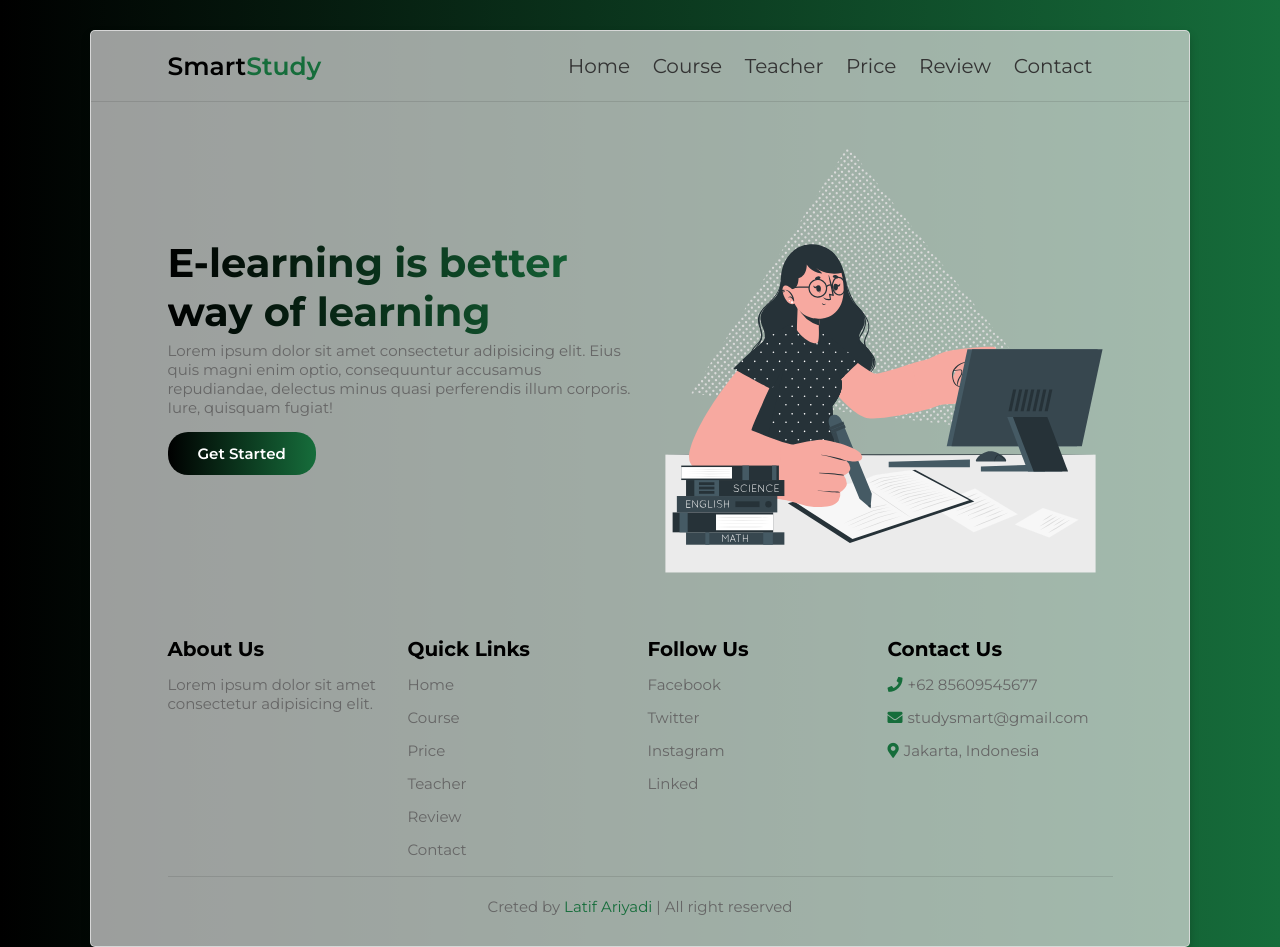
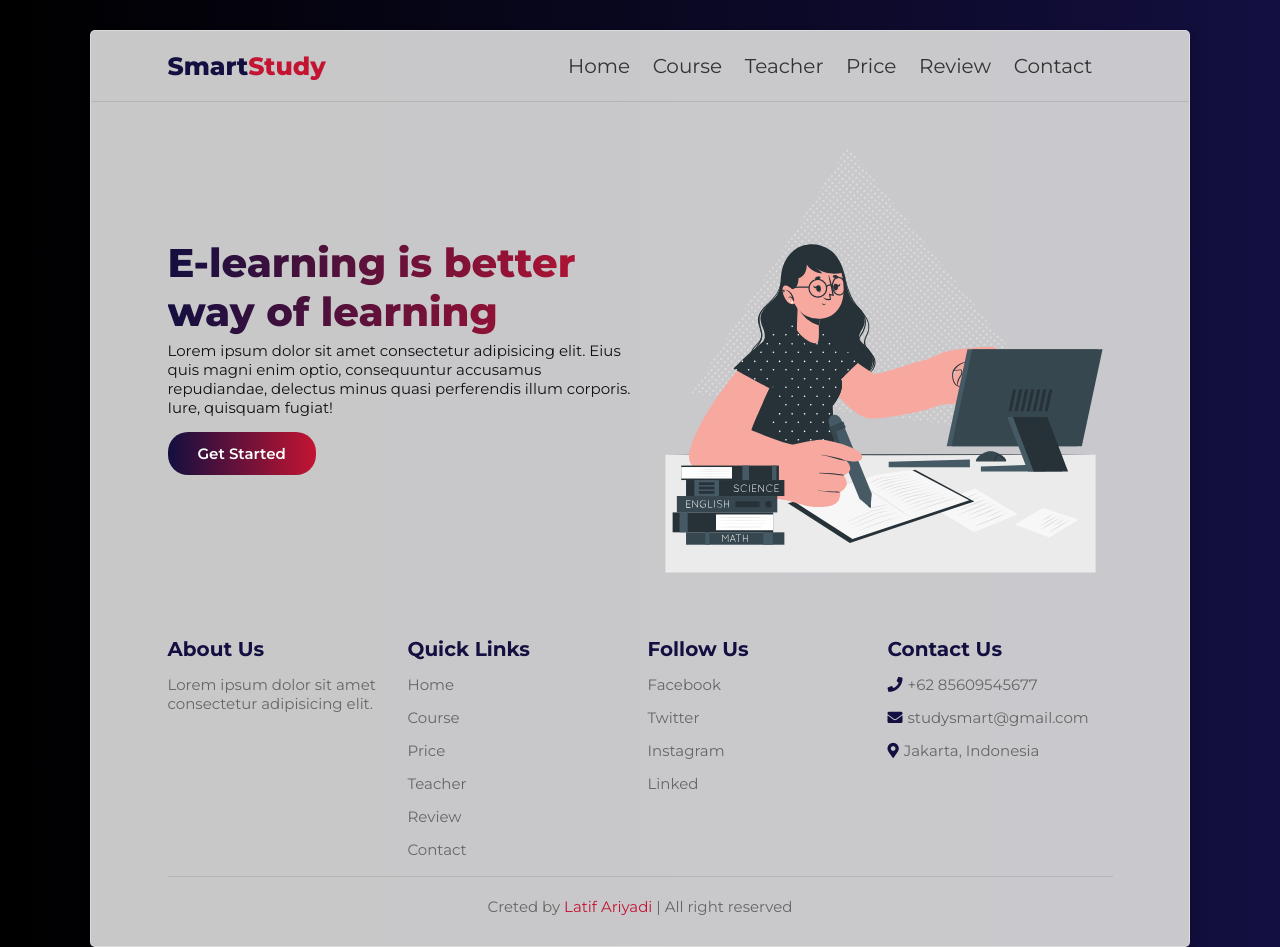
Before and after one commit to latifariyadi/onlinecourse, a plain HTML site: page index.html in a window 1280 px wide. Shown: the top 947 px of the page. Drawn offline with Linux system fonts and the light colour scheme.

Commit message:
change color2

```diff
--- a/style.css
+++ b/style.css
@@ -1,9 +1,11 @@
 @import url("https://fonts.googleapis.com/css2?family=Montserrat:wght@200;300;400;500;600;700;800&display=swap");
 
 :root {
-  --violet: #000000;
-  --pink: #166d3b;
-  --gradient: linear-gradient(90deg, var(--violet), var(--pink));
+  --black: #000000;
+  --blue: #130f40;
+  --red: #c31432;
+  --gradient: linear-gradient(90deg, var(--black), var(--blue));
+  --text-gradient: linear-gradient(90deg, var(--blue), var(--red));
 }
 
 html {
@@ -43,7 +45,7 @@ body {
 }
 
 .container {
-  background: rgba(222, 222, 222, 0.7);
+  background: rgba(222, 222, 222, 0.9);
   border-radius: 0.5rem;
   box-shadow: 0 0.5rem 1rem rgba(0, 0, 0, 0.2);
   border: 1px solid rgba(222, 222, 222, 0.9);
@@ -66,12 +68,12 @@ header {
 
 header .logo {
   font-size: 2.5rem;
-  color: var(--violet);
-  font-weight: 600;
+  color: var(--blue);
+  font-weight: 800;
 }
 
 header .logo span {
-  color: var(--pink);
+  color: var(--red);
 }
 
 header .navbar a {
@@ -81,7 +83,7 @@ header .navbar a {
 }
 
 header .navbar a:hover {
-  color: var(--pink);
+  color: var(--red);
 }
 
 #menu {
@@ -115,7 +117,8 @@ header .navbar a:hover {
 .home .content h3 {
   font-size: 4rem;
   color: transparent;
-  background: var(--gradient);
+  font-weight: 800;
+  background: var(--text-gradient);
   -webkit-background-clip: text;
   background-clip: text;
 }
@@ -123,7 +126,7 @@ header .navbar a:hover {
 .home .content p {
   padding: 0.5rem 0;
   font-size: 1.5rem;
-  color: #666;
+  color: #111;
 }
 
 .btn {
@@ -131,7 +134,7 @@ header .navbar a:hover {
   margin-top: 1rem;
   padding: 1.2rem 3rem;
   border-radius: 2rem;
-  background: var(--gradient);
+  background: var(--text-gradient);
   color: #fff;
   cursor: pointer;
   font-size: 1.5rem;
@@ -139,7 +142,7 @@ header .navbar a:hover {
 }
 
 .btn:hover {
-  transform: scale(1.05);
+  background: var(--gradient);
 }
 
 .footer .box-container {
@@ -154,7 +157,7 @@ header .navbar a:hover {
 
 .footer h3 {
   font-size: 2rem;
-  color: var(--violet);
+  color: var(--blue);
   padding: 0.7rem 0;
 }
 
@@ -177,7 +180,7 @@ header .navbar a:hover {
 
 .footer p i {
   margin-right: 0.5rem;
-  color: var(--pink);
+  color: var(--blue);
 }
 
 .footer .credit {
@@ -191,7 +194,7 @@ header .navbar a:hover {
 }
 
 .footer .credit span {
-  color: var(--pink);
+  color: var(--red);
 }
 
 /* resposive */
```
